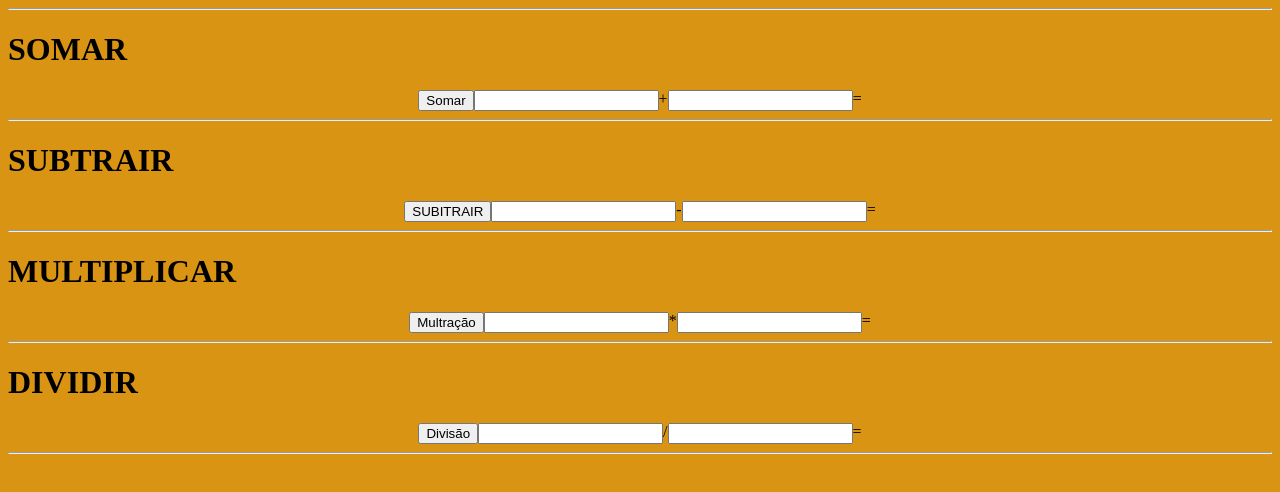
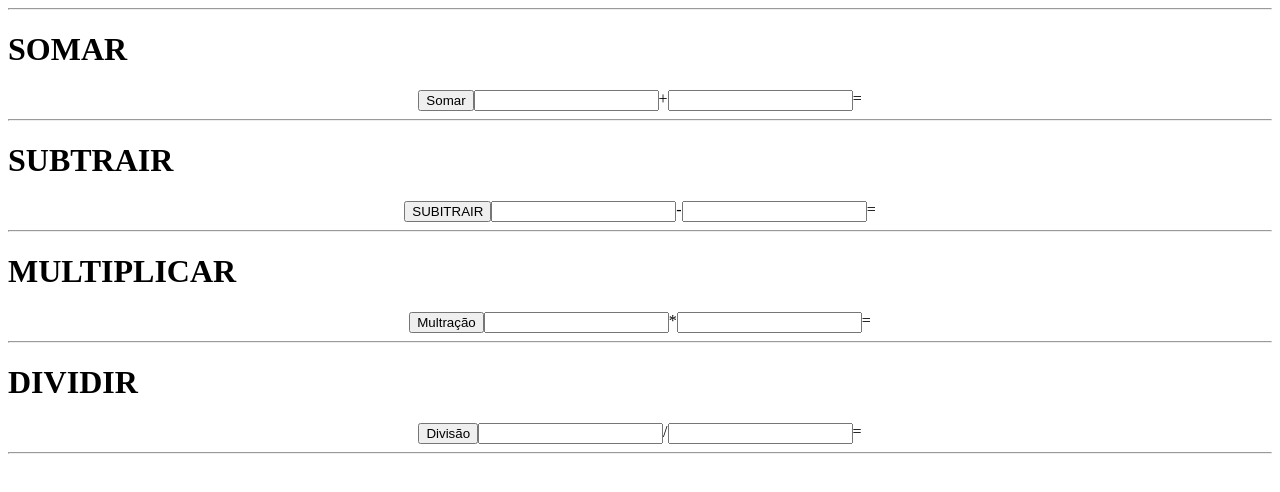
Before and after one commit to leonardo934/Calculadora-html-css-js.io, a plain HTML site: page index.html in a window 1280 px wide. Drawn offline with Linux system fonts and the light colour scheme.

Commit message:
mudei denovo

```diff
--- a/conta.css
+++ b/conta.css
@@ -5,10 +5,3 @@ justify-content:center;
 
 
 }
-
-body {
-background-color: rgb(218, 148, 19);
-
-
-
-}
```
